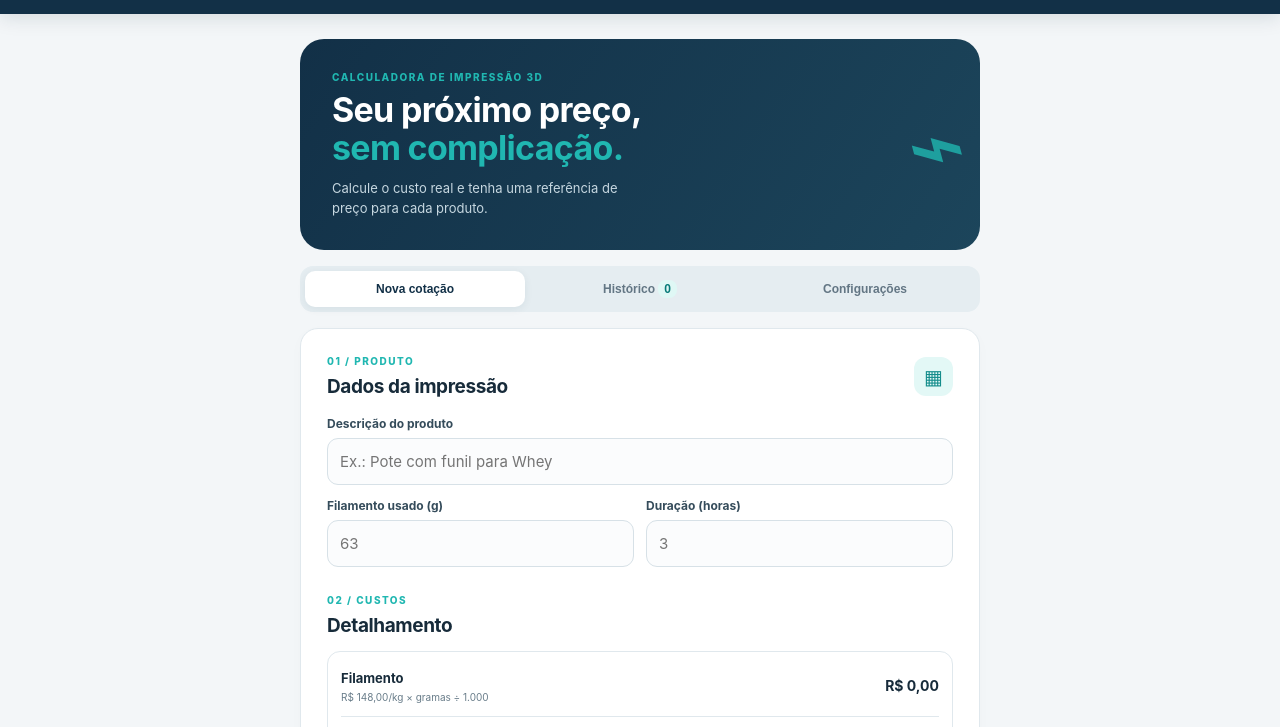
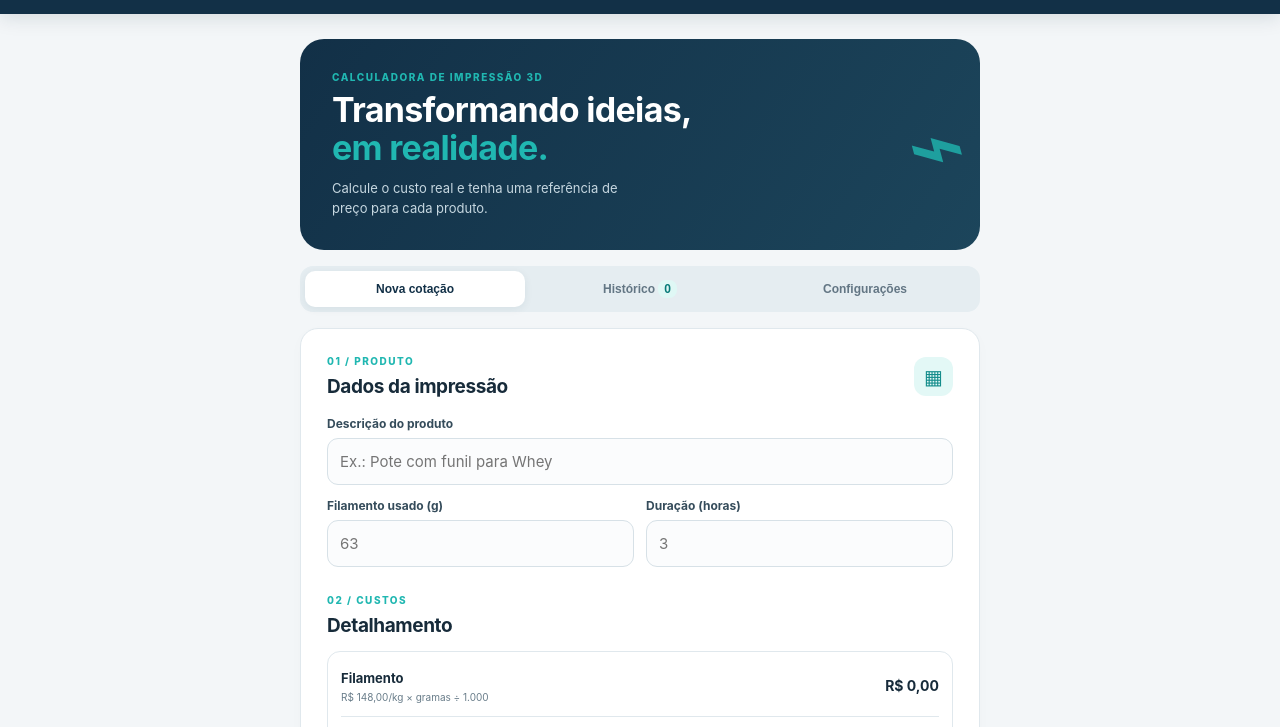
Before and after one commit to andrepampolini/Pampo-Print, a plain HTML site: page index.html in a window 1280 px wide. Shown: the part 68-795 px from the top of the page. Drawn offline with Linux system fonts and the light colour scheme.

Commit message:
Update hero section heading text

```diff
--- a/index.html
+++ b/index.html
@@ -24,7 +24,7 @@
     <section class="hero">
       <div>
         <p class="eyebrow">CALCULADORA DE IMPRESSÃO 3D</p>
-        <h2>Seu próximo preço,<br><span>sem complicação.</span></h2>
+        <h2>Transformando ideias,<br><span>em realidade.</span></h2>
         <p class="hero-sub">Calcule o custo real e tenha uma referência de preço para cada produto.</p>
       </div>
       <div class="hero-icon" aria-hidden="true">⌁</div>
```
